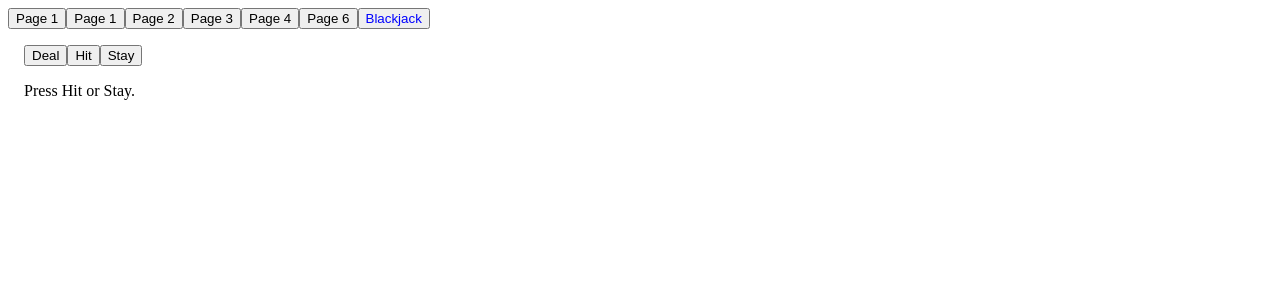
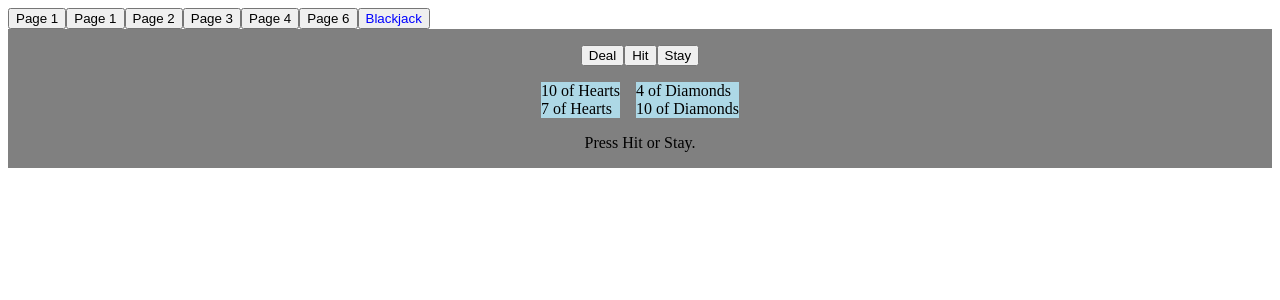
Before and after one commit to StokeMasterJack/app1, a React (Create React App) app: page / in a window 1280 px wide. Both pictures are taken after a click on the button "Blackjack". Shown: the top 300 px of the page. Built offline with nearby package versions, Linux system fonts and the light colour scheme.

Commit message:
Blackjack - final

```diff
--- a/src/blackjack/BlackjackVu.tsx
+++ b/src/blackjack/BlackjackVu.tsx
@@ -8,11 +8,19 @@ export function BlackjackVu() {
 
     const [game, setGame] = useState<Game>(Game.mk({shuffle: true}));
 
-    return <div style={{padding:'1rem'}}>
+    return <div style={{display:'flex',flexDirection:'column',justifyContent:'center',alignItems:'center',padding:'1rem',backgroundColor:"gray",width:'20'}}>
         <div>
             <button onClick={() => setGame(game.deal())}>Deal</button>
             <button onClick={() => setGame(game.hit())}>Hit</button>
             <button onClick={() => setGame(game.stay())}>Stay</button>
+        </div>
+        <div style={{display:'flex',marginTop:'1rem'}}>
+        <div style={{marginRight:'.5rem',backgroundColor:"lightblue"}}>
+            {game.ph.cards.map(card => <div>{card.name}</div>)}
+        </div>
+        <div   style={{marginLeft:'.5rem',backgroundColor:"lightblue"}}>
+            {game.dh.cards.map(card => <div>{card.name}</div>)}
+        </div>
         </div>
         <div style={{marginTop:'1rem'}}>
             {game.msg}
```
